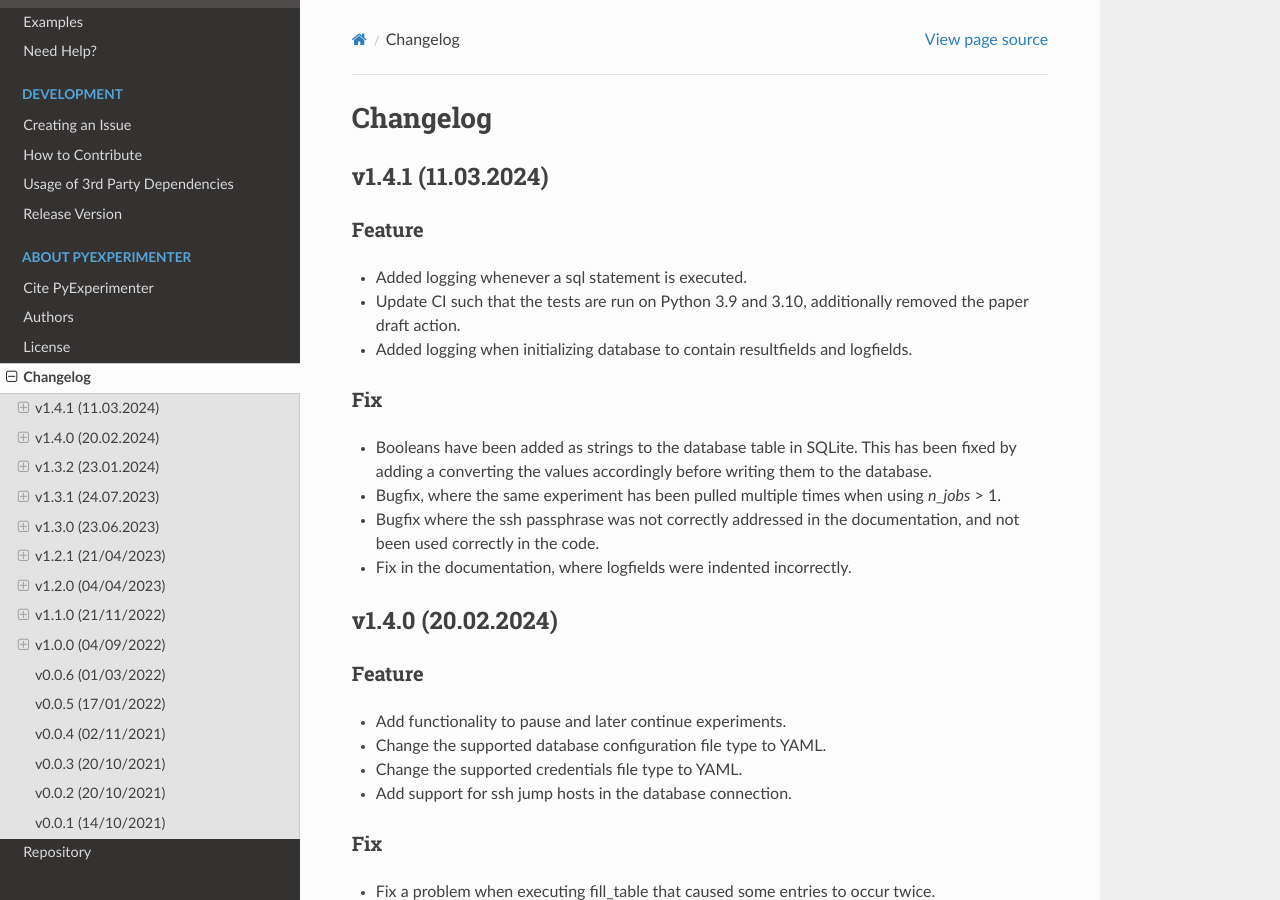
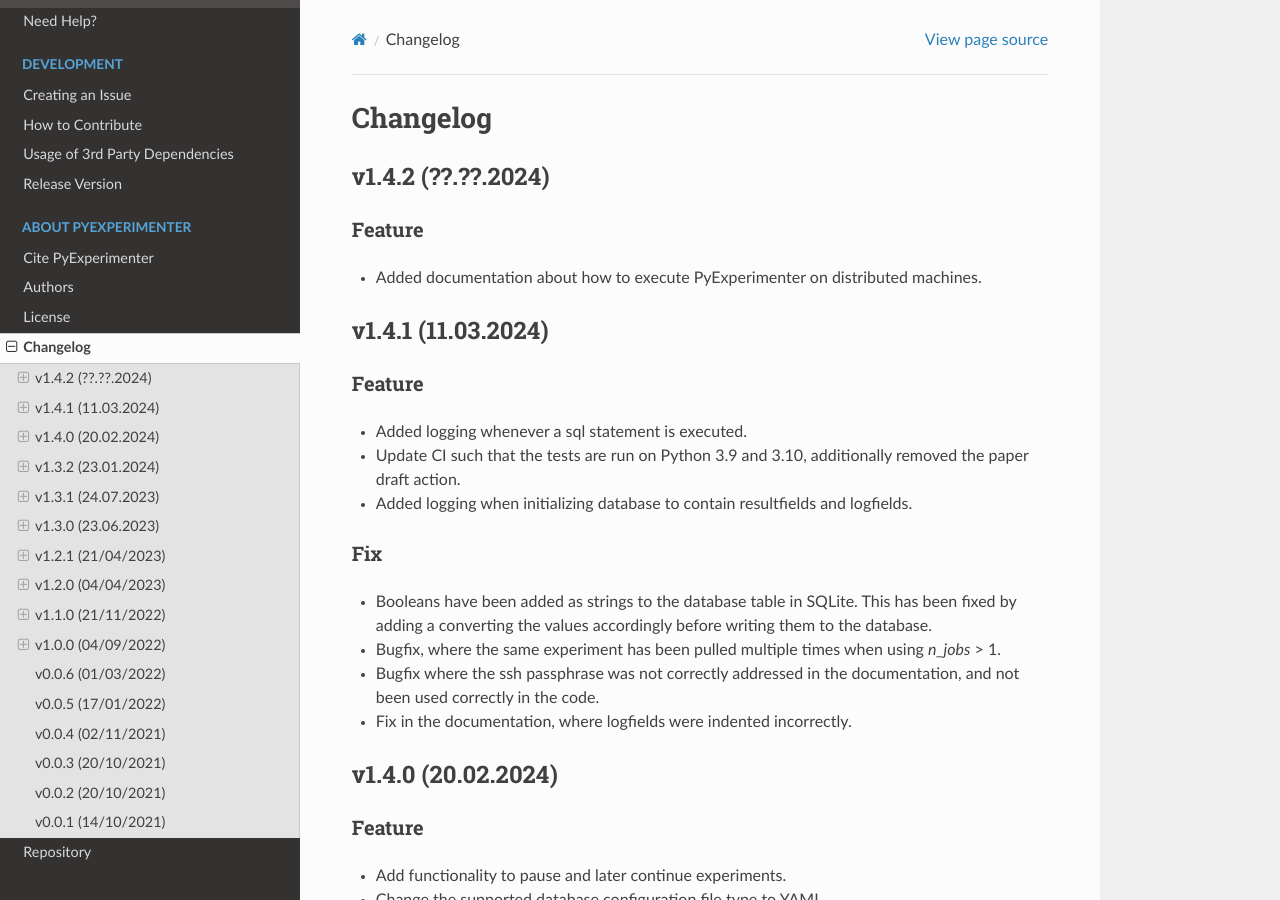
Before and after one commit to tornede/py_experimenter, a Sphinx documentation site: the page built from docs/source/changelog.rst, in a window 1280 px wide and 900 px high. Built offline with Sphinx 7.4.7 and the Read the Docs theme 2.0.0, drawn with Linux system fonts in a browser that asks for light colours; pages that are not in the unit, such as notebooks, are missing from menus.

Commit message:
Extend documentation for distributed usage (#188)

```diff
--- a/CHANGELOG.rst
+++ b/CHANGELOG.rst
@@ -1,6 +1,15 @@
 =========
 Changelog
 =========
+
+
+v1.4.2 (??.??.2024)
+===================
+
+Feature
+-------
+
+- Added documentation about how to execute PyExperimenter on distributed machines.
 
 v1.4.1 (11.03.2024)
 ===================
--- a/docs/source/usage/index.rst
+++ b/docs/source/usage/index.rst
@@ -38,3 +38,4 @@
    ./database_credential_file
    ./experiment_function
    ./execution
+   ./distributed_execution
--- a/pyproject.toml
+++ b/pyproject.toml
@@ -1,6 +1,6 @@
 [tool.poetry]
 name = "py-experimenter"
-version = "1.4.1"
+version = "1.4.2a0"
 description = "The PyExperimenter is a tool for the automatic execution of experiments, e.g. for machine learning (ML), capturing corresponding results in a unified manner in a database."
 authors = [
     "Tanja Tornede <t.tornede@ai.uni-hannover.de>",
```
Also changed, not shown: docs/source/usage/distributed_execution.rst (added, +47 -0 lines).
